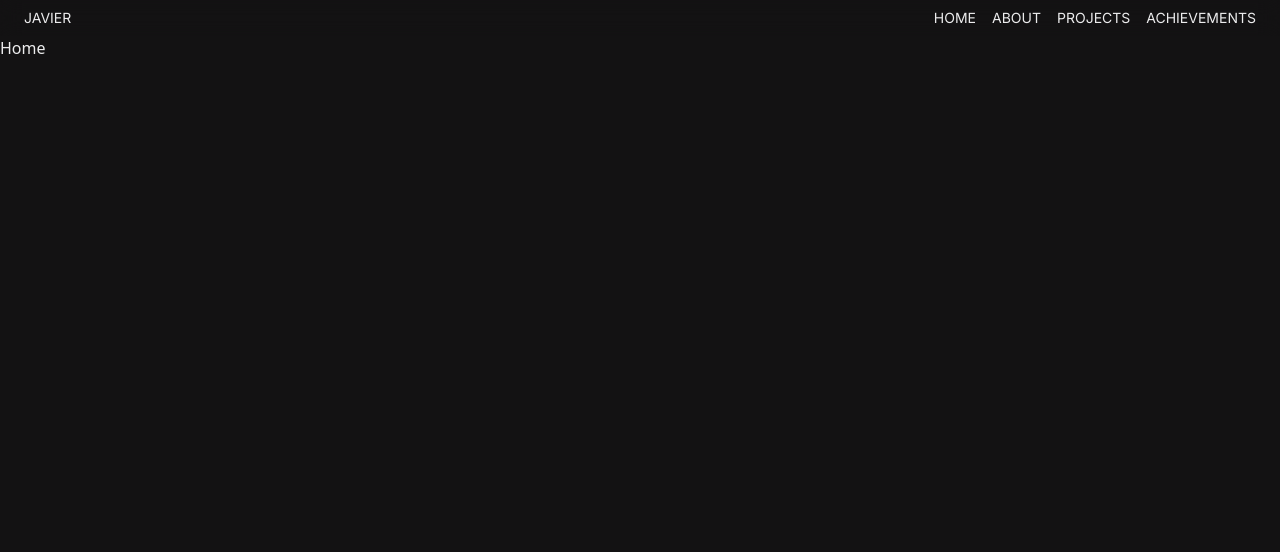
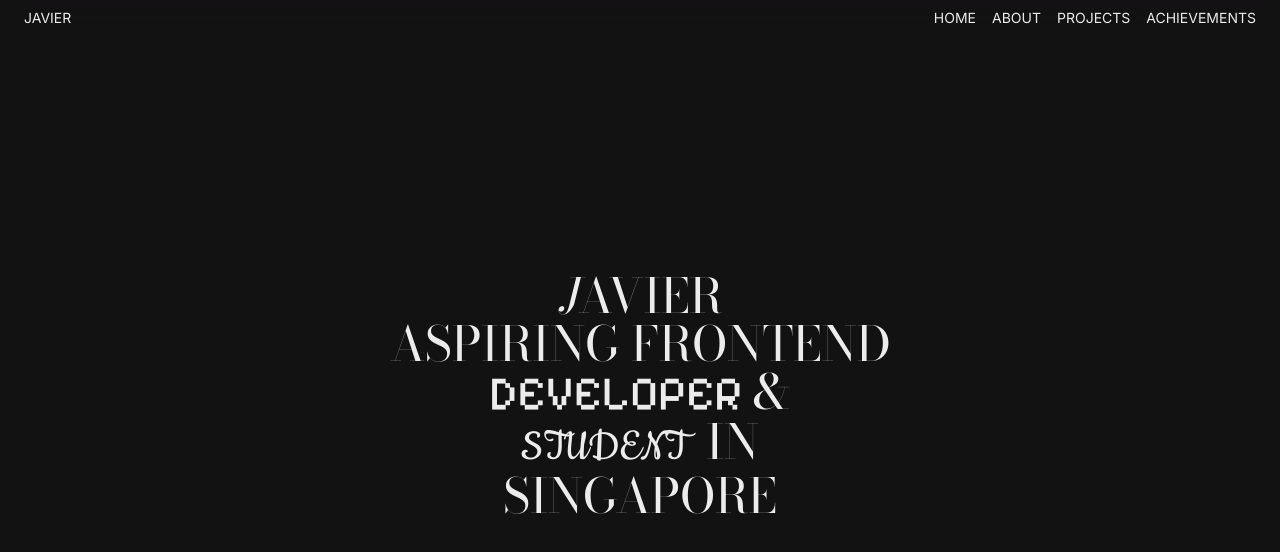
Before and after one commit to caffeinated01/portfolio, a React (Vite) app: page / in a window 1280 px wide. Shown: the top 552 px of the page. Built offline with nearby package versions, Linux system fonts and the light colour scheme.

Commit message:
add home page

```diff
--- a/src/App.jsx
+++ b/src/App.jsx
@@ -8,9 +8,13 @@ function App() {
       <Header/>
       <Routes>
         <Route path="/" element={
-          <>
-            <h1>Home</h1>
-          </>
+          <div className="mx-5 flex flex-col justify-center items-center h-[90vh] text-center">
+            <h1 className="font-bodoniModa text-5xl"><span className="italic">J</span>AVIER</h1>
+            <h1 className="font-bodoniModa text-5xl">ASPIRING FRONTEND</h1>
+            <h1 className="font-pixelify text-5xl">DEVELOPER <span className="font-bodoniModa">&</span></h1>
+            <h1 className="font-cookie text-5xl">STUDENT <span className="pl-3 font-bodoniModa">IN</span></h1>
+            <h1 className="font-bodoniModa text-5xl">SINGAPORE</h1>
+          </div>
         } />
         <Route path="/about" element={<About />} />
       </Routes>
```
